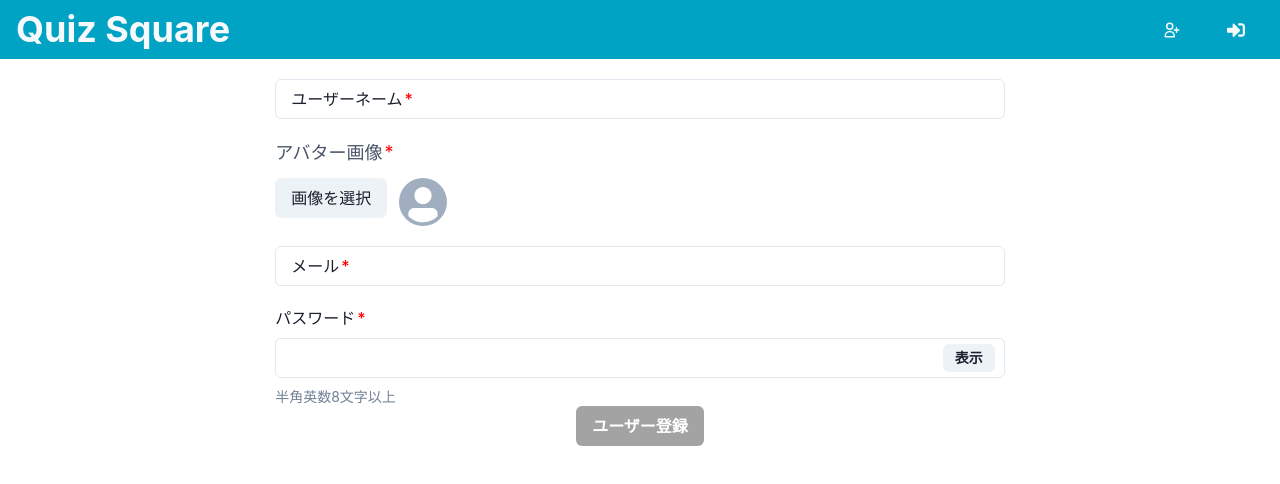
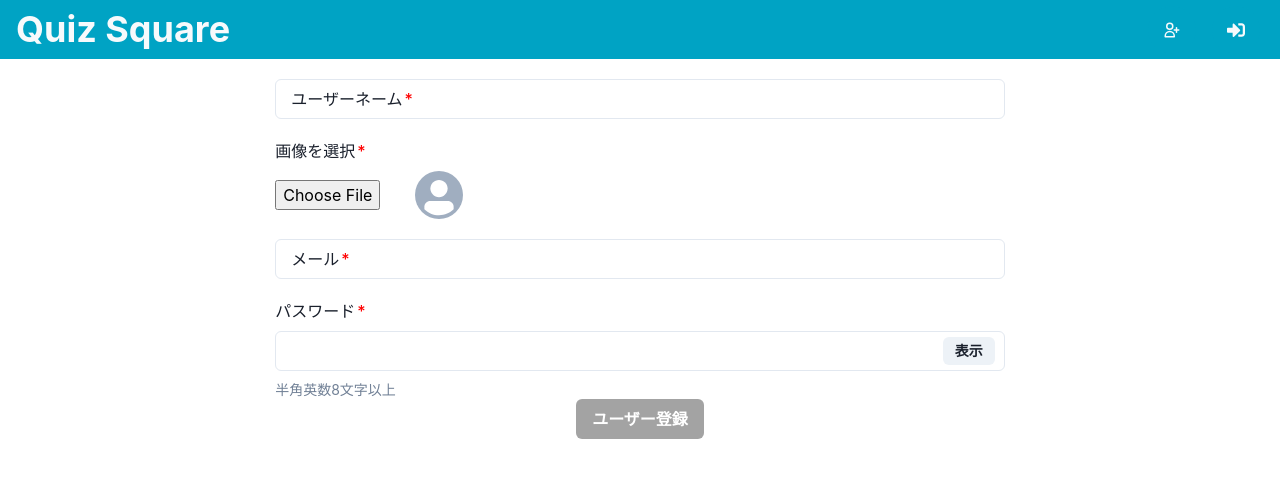
Before and after one commit to k98a73/quiz-square, a Next.js app: page /signup in a window 1280 px wide. Shown: the top 484 px of the page. Built offline with nearby package versions, Linux system fonts and the light colour scheme; no server answers.

Commit message:
画像アップロードの不具合修正

```diff
--- a/pages/signup.tsx
+++ b/pages/signup.tsx
@@ -36,6 +36,8 @@ export default function SignUp() {
     if (event.target.files[0]) {
       const blobUrl = window.URL.createObjectURL(event.target.files[0]);
       setSelectedImage(blobUrl);
+    } else {
+      setSelectedImage("");
     }
   };
 
@@ -117,22 +119,28 @@ export default function SignUp() {
               mt="5"
               isInvalid={errors.image ? true : false}
             >
-              <Text mb="3" fontSize="lg" color="gray.600">
-                アバター画像
+              <FormLabel>
+                画像を選択
                 <span style={{ color: "red", paddingLeft: "2px" }}>*</span>
-              </Text>
-              <Button mr="3">
-                <FormLabel m="0">画像を選択</FormLabel>
-              </Button>
+              </FormLabel>
+              <Box>
                 <input
                   id="image"
                   type="file"
                   accept="image/*"
-                hidden
-                {...register("image")}
+                  style={{
+                    margin: "9px 0",
+                    padding: "0px",
+                    color: "white",
+                    width: "128px",
+                  }}
+                  {...register("image", {
+                    required: "画像を選択してください",
+                  })}
                   onChange={handleChange}
                 />
-              <Avatar size="md" src={selectedImage} />
+                <Avatar ml="3" size="md" src={selectedImage} />
+              </Box>
               <FormErrorMessage>
                 {errors.image && errors.image.message}
               </FormErrorMessage>
```
Lines whose indentation alone changed are shown as unchanged.
